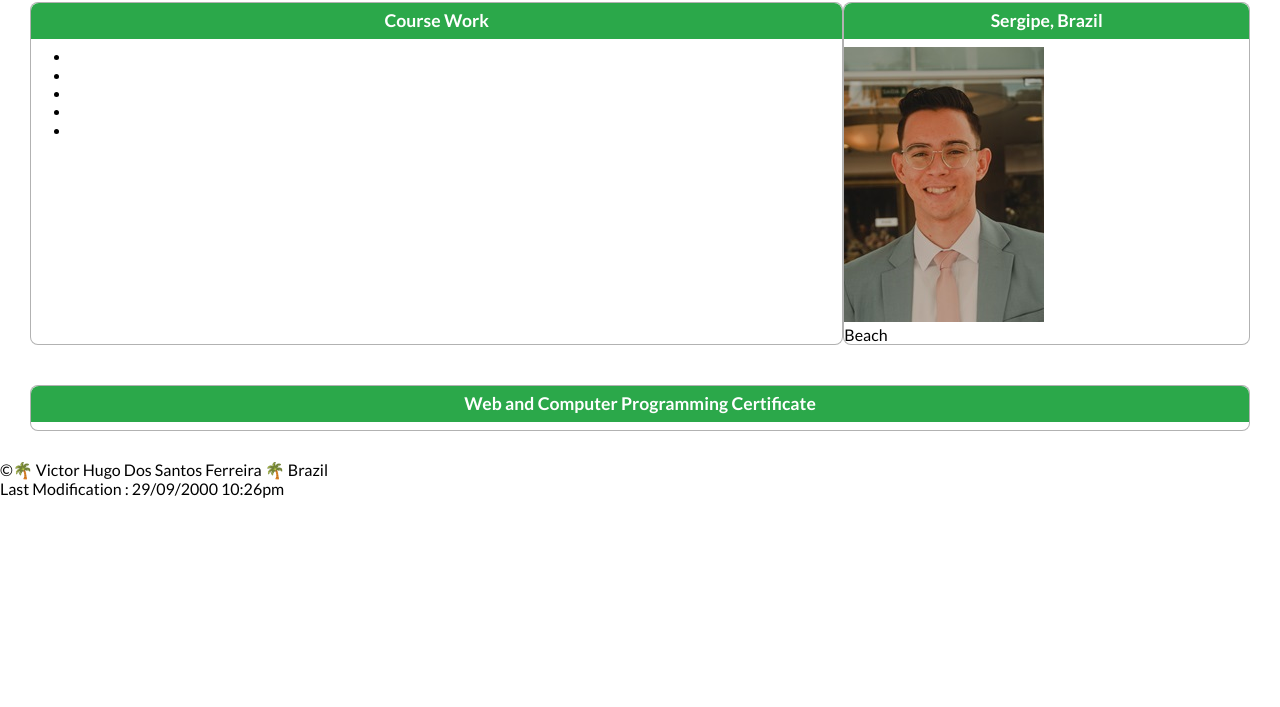
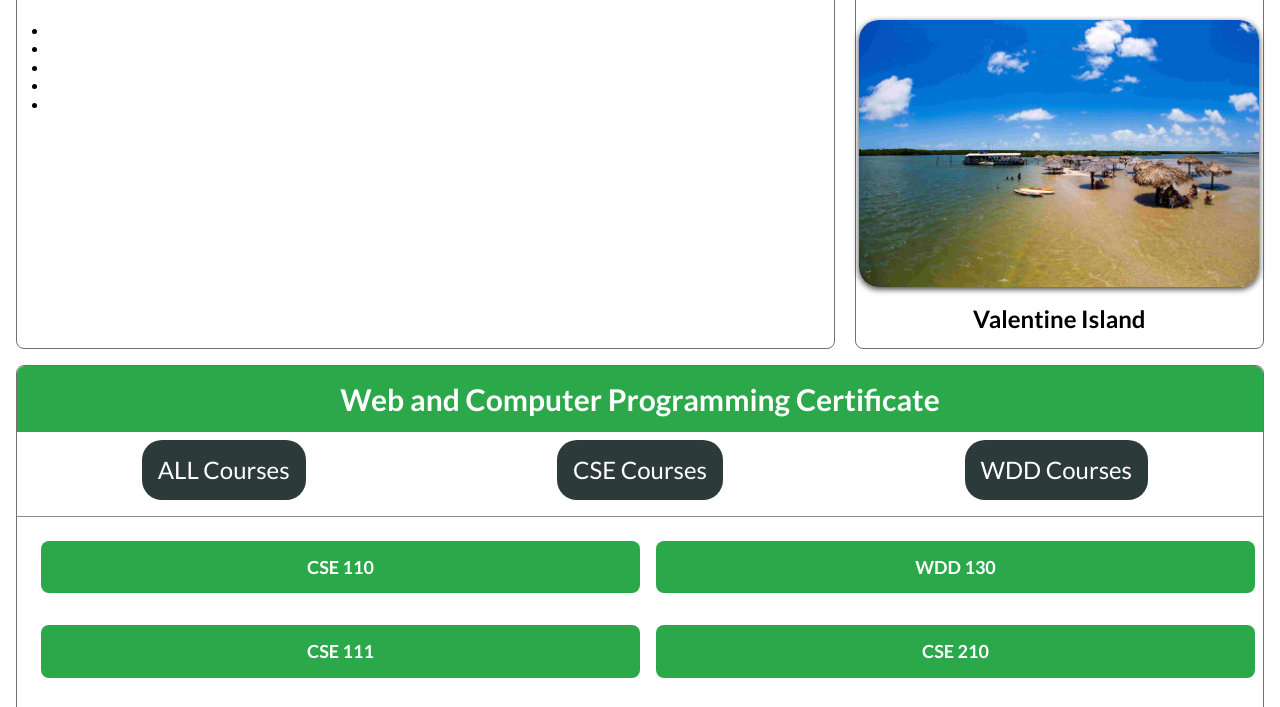
Before and after one commit to victorferreiratec/wdd231, a plain HTML site: page index.html in a window 1280 px wide. Shown: the part 436-1143 px from the top of the page. Before the commit the page ends 934 px from the top, so only its background shows below. Drawn offline with Linux system fonts and the light colour scheme.

Commit message:
new file:   images/flag_brazil.jpg 	new file:   images/island.jpg 	modified:   index.html 	new file:   scripts/getdates.js 	new file:   scripts/home.js 	modified:   styles/home.css

```diff
--- a/index.html
+++ b/index.html
@@ -8,30 +8,33 @@
     <title>HOME PAGE</title>
     <link rel="stylesheet" href="styles/normalize.css">
     <link rel="stylesheet" href="styles/home.css">
+    <script src="scripts/home.js" defer></script>
+    <script src="scripts/getdates.js" defer></script>
     <link rel="preconnect" href="https://fonts.googleapis.com">
     <link rel="preconnect" href="https://fonts.gstatic.com" crossorigin>
     <link href="https://fonts.googleapis.com/css2?family=Lato:ital,wght@0,300;0,400;0,700;0,900;1,300;1,400;1,700;1,900&display=swap" rel="stylesheet">
 </head>
 <body>
     <header>
-        <div class="start">
-            <img src="images/profile.jpg" alt="profile">
-            <span>Victor Hugo Ferreira</span>
-        </div>
+        <img src="images/profile.jpg" alt="profile">
+        <span>Victor Hugo Ferreira</span>
     </header>
     <nav>
-        <a href="index.html">Home</a>
-        <a href="">Chamber</a>
-        <a href="">Final</a>
-        <a href="">GitHub Profile</a>
-        <a href="">LinkedIn</a>
+        <div class="navigation">
+            <a href="index.html" title="Home">Home</a>
+            <a href="#" title="Chamber">Chamber</a>
+            <a href="#" title="Final">Final</a>
+            <a href="#" title="GitHub Profile">GitHub Profile</a>
+            <a href="#" title="LinkedIn">LinkedIn</a>
+        </div>
+        <div type="button" id="menu"></div>
     </nav>
     <main>
         <h1>HOME</h1>
         <div class="container">
             <section class="card">
                 <h2>Course Work</h2>
-                <div class="course">
+                <div class="work">
                     <ul>
                         <li></li>
                         <li></li>
@@ -45,20 +48,29 @@
                 <h2>Sergipe, Brazil</h2>
                 <div class="country">
                     <figure>
-                        <img src="images/profile.jpg" alt="profile" width="200">
-                        <figcaption>Beach</figcaption>
+                        <img src="images/island.jpg" alt="island" width="400">
+                        <figcaption>Valentine Island</figcaption>
                     </figure>
                 </div>
             </section>
         </div>
-        <div class="container2">
+        <div class="certificate">
             <section class="card">
                 <h2>Web and Computer Programming Certificate</h2>
+                <div class="filtered">
+                    <a href="#" id="all">ALL Courses</a>
+                    <a href="#" id="cse">CSE Courses</a>
+                    <a href="#" id="wdd">WDD Courses</a>
+                </div>
+                <p id="creditTotal" class="credit-display"></p>
+                <div class="container-courses" id="coursesContainer">
+                    <!-- Cards here -->
+                </div>
             </section>
         </div>
     </main>
     <footer>
-        <p>©<span id="currentYear"></span>🌴 Victor Hugo Dos Santos Ferreira 🌴 Brazil</p>
+        <p><span id="currentYear"></span>🌴 Victor Hugo Dos Santos Ferreira 🌴 Brazil <span><img class="flag" src="images/flag_brazil.jpg" alt="Brazil"></span></p>
         <p class="highlight" id="lastModified">Last Modification : 29/09/2000 10:26pm</p>
     </footer>
 </body>
--- /dev/null
+++ b/scripts/getdates.js
@@ -0,0 +1,3 @@
+let d = new Date();
+document.getElementById("currentYear").innerHTML = `&copy;${d.getFullYear()}`;
+document.querySelector('#lastModified').textContent = `lastModified: ${document.lastModified}`;
--- /dev/null
+++ b/scripts/home.js
@@ -0,0 +1,137 @@
+const hamButton = document.querySelector('#menu');
+const navigation = document.querySelector('.navigation');
+
+hamButton.addEventListener('click', () => {
+	navigation.classList.toggle('open');
+	hamButton.classList.toggle('open');
+});
+
+// Courses list
+
+const courses = [
+    {
+        subject: 'CSE',
+        number: 110,
+        title: 'Introduction to Programming',
+        credits: 2,
+        certificate: 'Web and Computer Programming',
+        description: 'This course will introduce students to programming. It will introduce the building blocks of programming languages (variables, decisions, calculations, loops, array, and input/output) and use them to solve problems.',
+        technology: [
+            'Python'
+        ],
+        completed: true
+    },
+    {
+        subject: 'WDD',
+        number: 130,
+        title: 'Web Fundamentals',
+        credits: 2,
+        certificate: 'Web and Computer Programming',
+        description: 'This course introduces students to the World Wide Web and to careers in web site design and development. The course is hands on with students actually participating in simple web designs and programming. It is anticipated that students who complete this course will understand the fields of web design and development and will have a good idea if they want to pursue this degree as a major.',
+        technology: [
+            'HTML',
+            'CSS'
+        ],
+        completed: true
+    },
+    {
+        subject: 'CSE',
+        number: 111,
+        title: 'Programming with Functions',
+        credits: 2,
+        certificate: 'Web and Computer Programming',
+        description: 'CSE 111 students become more organized, efficient, and powerful computer programmers by learning to research and call functions written by others; to write, call , debug, and test their own functions; and to handle errors within functions. CSE 111 students write programs with functions to solve problems in many disciplines, including business, physical science, human performance, and humanities.',
+        technology: [
+            'Python'
+        ],
+        completed: true
+    },
+    {
+        subject: 'CSE',
+        number: 210,
+        title: 'Programming with Classes',
+        credits: 2,
+        certificate: 'Web and Computer Programming',
+        description: 'This course will introduce the notion of classes and objects. It will present encapsulation at a conceptual level. It will also work with inheritance and polymorphism.',
+        technology: [
+            'C#'
+        ],
+        completed: true
+    },
+    {
+        subject: 'WDD',
+        number: 131,
+        title: 'Dynamic Web Fundamentals',
+        credits: 2,
+        certificate: 'Web and Computer Programming',
+        description: 'This course builds on prior experience in Web Fundamentals and programming. Students will learn to create dynamic websites that use JavaScript to respond to events, update content, and create responsive user experiences.',
+        technology: [
+            'HTML',
+            'CSS',
+            'JavaScript'
+        ],
+        completed: true
+    },
+    {
+        subject: 'WDD',
+        number: 231,
+        title: 'Frontend Web Development I',
+        credits: 2,
+        certificate: 'Web and Computer Programming',
+        description: 'This course builds on prior experience with Dynamic Web Fundamentals and programming. Students will focus on user experience, accessibility, compliance, performance optimization, and basic API usage.',
+        technology: [
+            'HTML',
+            'CSS',
+            'JavaScript'
+        ],
+        completed: false
+    }
+]
+
+const container = document.getElementById('coursesContainer');
+const allBtn = document.getElementById('all');
+const wddBtn = document.getElementById('wdd');
+const cseBtn = document.getElementById('cse');
+
+// Função para exibir subject + number
+function displayCourses(courseList) {
+    container.innerHTML = '';
+
+    courseList.forEach(course => {
+        const courseItem = document.createElement('div');
+        courseItem.textContent = `${course.subject} ${course.number}`;
+        courseItem.classList.add('course-item');
+        courseItem.style.backgroundColor = course.completed ? 'var(--accent1-color)' : 'var(--accent2-color)';
+        courseItem.style.color = 'white';
+        courseItem.style.padding = '1rem';
+        courseItem.style.margin = '0.5rem';
+        courseItem.style.borderRadius = '0.5rem';
+        courseItem.style.fontWeight = 'bold';
+        courseItem.style.fontSize = 'large';
+        courseItem.style.width = '100%';
+        courseItem.style.textAlign = 'center';
+        container.appendChild(courseItem);
+    });
+
+}
+
+// Botões de filtro
+allBtn.addEventListener('click', (e) => {
+    e.preventDefault();
+    displayCourses(courses);
+});
+
+wddBtn.addEventListener('click', (e) => {
+    e.preventDefault();
+    const filtered = courses.filter(course => course.subject === 'WDD');
+    displayCourses(filtered);
+});
+
+cseBtn.addEventListener('click', (e) => {
+    e.preventDefault();
+    const filtered = courses.filter(course => course.subject === 'CSE');
+    displayCourses(filtered);
+});
+
+// Exibe todos inicialmente
+displayCourses(courses);
--- a/styles/home.css
+++ b/styles/home.css
@@ -1,5 +1,7 @@
 *{
     margin: 0;
+    padding: 0;
+    box-sizing: border-box;
 }
 
 :root{
@@ -13,19 +15,32 @@ html, body {
     font-family: "Lato", sans-serif;
     height: 100%;
     margin: 0;
+    padding: 0;
 }
 
+/* Header */
+
 header {
+    display: flex;
+    flex-wrap: wrap;
+    justify-content: center;
     background-color: var(--secondary-color);
     align-items: center;
     padding: 10px;
+    gap: 30px;
 }
 
 header img {
-    width: 170px;
+    width: 150px;
     height: auto;
-    border-radius: 25px;
-    box-shadow: 4px 4px 4px rgba(0, 0, 0.2);
+    border-radius: 20px;
+    box-shadow: 0 2px 6px rgba(0, 0, 0, 0.8);
+}
+
+header span{
+    color: white;
+    font-size: 50px;
+    font-weight: 700;
 }
 
 h2 {
@@ -33,63 +48,204 @@ h2 {
     background-color: var(--accent1-color);
     color: #fff;
     margin: 0 0 0.5rem;
-    font-size: 1.1rem;
     border-radius: .5rem .5rem 0 0;
-    padding: 0.5rem;
-}
-
-nav {
-    display: flex;
-    flex-direction: row;
-    justify-content: space-around;
-    padding: 20px;
-    background-color: var(--accent2-color);
+    padding: 1rem;
     font-size: 30px;
 }
 
-nav a {
+/*  Nav styles */
+/* small view navigation */
+
+#menu {
+	font-size: 2rem;
+	border: 0;
+	background: none;
+	color: #000;
+	position: absolute;
+	top: 1rem;
+	right: 1rem;
+}
+
+#menu::before {
+	content: "☰";
+}
+
+#menu.open::before {
+	content: "X";
+}
+
+.navigation {
+	display: flex;
+	flex-direction: column;
+	justify-content: space-around;
+	list-style: none;
+	background-color: #333;
+	color: #fff;
+}
+
+.navigation a {
+	display: none;
+	padding: 1rem;
+	text-align: center;
 	text-decoration: none;
+	color: #fff;
+    font-size: large;
+}
+.navigation a:hover {
+	background-color: #bbb;
+	color: #333;
+	font-weight: 700;
+}
+
+/* when the button is clicked - the open class is toggled (added/removed) */
+.open a {
+	display: block;
+}
+
+/* Main */
+
+h1{
+    padding-left: 1rem;
+}
+
+
+/* Couses work and Country */
+
+.container {
+    display: grid;
+    grid-template-columns: 1fr;
+    gap: 20px;
+    padding: 1rem;
+    padding-top: 0;
+}
+
+.card {
+    border: solid 1px rgba(0, 0, 0, 0.555);
+    border-radius: .5rem;
+}
+
+.work {
+    padding: 1rem 2rem 1rem;
+}
+
+.country {
+    display: flex;
+    justify-content: center;
+    padding-top: 15px;
+}
+
+figure img{
+    width: 400px;
+    border-radius: 20px;
+    box-shadow: 0 2px 6px rgba(0, 0, 0, 0.8);
+}
+
+figcaption{
+    display: flex;
+    font-size: x-large;
+    font-weight: 700;
+    justify-content: center;
+    padding: 15px;
+}
+
+/* Grid-container courses */
+
+.certificate{
+    display: grid;
+    grid-template-columns: 1fr;
+    gap: 20px;
+    padding: 1rem;
+    padding-top: 0;
+}
+
+.filtered {
+    display: grid;
+    grid-template-columns: 1fr;
+    gap: 20px;
+    padding: 1rem;
+    padding-top: 0;
+    grid-gap: 35px;
+    place-items: center;
+    border-bottom: solid 1px rgba(0, 0, 0, 0.452);
+}
+
+.filtered a{
+    text-decoration: none;
+    font-size: x-large;
+    background-color: var(--accent2-color);
+    color: white;
+    padding: 1rem;
+    border-radius: 20px;
+}
+
+.filtered a:hover{
+    background-color: #bbb;
+	color: #333;
+	font-weight: 700;
+}
+
+.container-courses {
+  display: grid;
+  grid-template-columns: repeat(auto-fit, minmax(500px, 1fr));
+  gap: 1rem;
+  padding: 1rem;
+}
+
+.course-item {
+  padding: 1rem;
+  border-radius: 0.75rem;
+  color: white;
+  font-weight: bold;
+  text-align: center;
+}
+
+/* footer */
+
+footer{
+    background-color: var(--accent2-color);
+    padding: 1rem;
+    font-size: x-large;
     color: white;
 }
 
-nav a:hover{
-    background-color: white;
-    color: black;
-    padding: 2px;
-    border-radius: 10px;
+footer img{
+    width: 50px;
+}
+footer p {
+    margin: 0;
+    text-align: center;
 }
 
-.start{
-    display: flex;
-    justify-content: space-around;
-    align-items: center;
-    padding: 0px 500px 0px 500px ;
+
+/* large view navigation ************************************/
+@media (min-width: 45.5em) {
+	#menu {
+		display: none; /* hide hamburger button */
 	}
 
-.start span{
-    color: white;
-    font-size: 50px;
-    font-weight: 700;
+	.navigation {
+		flex-direction: row;
 	}
 
-main{
-    padding: 10px;
-    justify-content: space-between;
+	.navigation a {
+		display: block;
+		flex: 1 1 100%;
+        font-size: x-large;
 	}
 
-.container {
-    margin: 0 auto;
+    .container{
         display: grid;
         grid-template-columns: 2fr 1fr;
-    padding: 20px;
     }
 
-.container2 {
-    padding: 20px;
+    .filtered {
+    display: grid;
+    grid-template-columns: 1fr 1fr 1fr;
+    gap: 20px;
+    padding: 1rem;
+    padding-top: 0;
+    grid-gap: 35px;
+    place-items: center;
     }
 
-.card{
-    background-color: rgb(255, 255, 255);
-    border-radius: .5rem;
-    border: 1px solid rgba(0, 0, 0, 0.3)
 }
```
Also changed, not shown: images/flag_brazil.jpg (added), images/island.jpg (added). Lines whose indentation alone changed are shown as unchanged.
